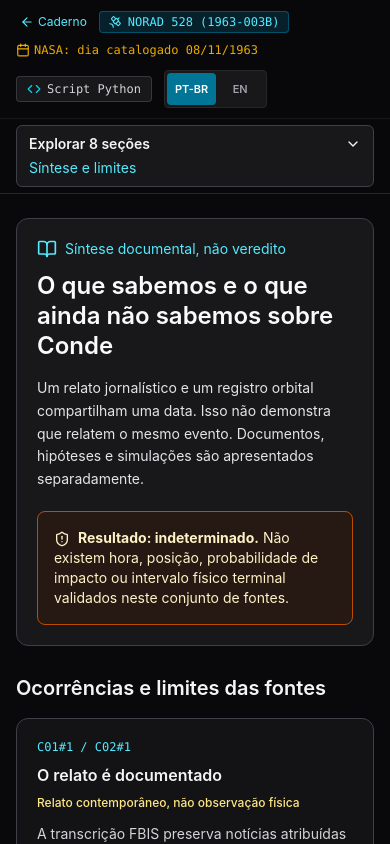
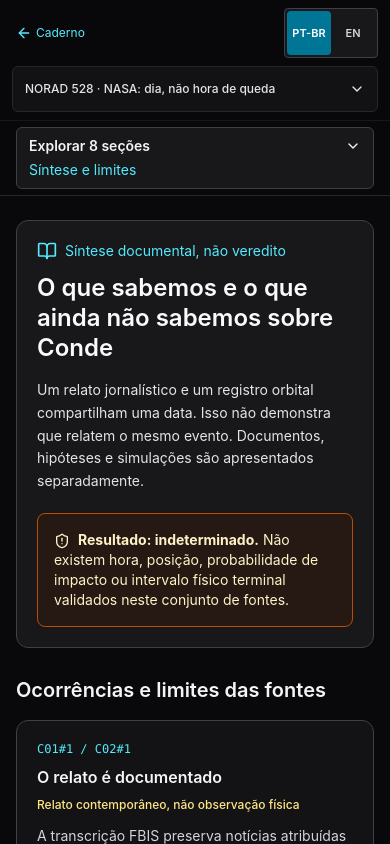
Before and after one commit to franklinbaldo/conde-incident, a React (Vite) app: page / in a window 390 px wide. Shown: the top 844 px of the page. Built offline with nearby package versions, Linux system fonts and the light colour scheme.

Commit message:
fix(lab): compact metadata behind accessible mobile disclosure

```diff
--- a/src/components/Navigation.tsx
+++ b/src/components/Navigation.tsx
@@ -125,8 +125,61 @@ export const Navigation: React.FC<NavigationProps> = ({
 
   return (
     <header className="border-b border-zinc-800 bg-zinc-950/90 backdrop-blur md:sticky md:top-0 z-50">
-      {/* Top Banner */}
-      <div className="max-w-7xl mx-auto px-4 py-2.5 flex flex-wrap items-center justify-between gap-3 text-xs border-b border-zinc-900">
+      {/* Keep the scientific metadata accessible without letting it crowd
+          the mobile first fold, including at 200% resized text. */}
+      <div data-mobile-lab-header className="mx-auto max-w-7xl border-b border-zinc-900 px-3 py-2 text-xs md:hidden">
+        <div className="flex min-w-0 flex-wrap items-center justify-between gap-2">
+          <a href={EDITORIAL_ROUTES.summary.href}
+            aria-label={lang === 'pt' ? 'Voltar ao Caderno' : 'Back to the Notebook'}
+            className="inline-flex min-h-11 items-center gap-1 rounded px-1 text-cyan-300 hover:text-white focus-visible:outline focus-visible:outline-2 focus-visible:outline-offset-2 focus-visible:outline-cyan-300">
+            <ArrowLeft className="h-4 w-4 shrink-0" aria-hidden="true" />
+            <span>{lang === 'pt' ? 'Caderno' : 'Notebook'}</span>
+          </a>
+          <div className="flex items-center rounded border border-zinc-700 bg-zinc-900 p-0.5">
+            {(['pt', 'en'] as const).map(language => (
+              <button key={language} type="button" onClick={() => setLang(language)}
+                aria-pressed={lang === language}
+                aria-label={language === 'pt' ? 'Português (Brasil)' : 'English'}
+                className={`min-h-11 min-w-11 rounded px-1 text-[11px] font-semibold focus-visible:outline focus-visible:outline-2 focus-visible:outline-offset-2 focus-visible:outline-cyan-300 ${
+                  lang === language ? 'bg-cyan-700 text-white' : 'text-zinc-300 hover:text-white'
+                }`}>
+                {language === 'pt' ? 'PT-BR' : 'EN'}
+              </button>
+            ))}
+          </div>
+        </div>
+        <details data-lab-metadata className="group mt-2 min-w-0 rounded-md border border-zinc-800 bg-zinc-900/70">
+          <summary className="flex min-h-11 cursor-pointer list-none items-center justify-between gap-2 px-3 py-2 text-zinc-200 [&::-webkit-details-marker]:hidden focus-visible:outline focus-visible:outline-2 focus-visible:outline-offset-2 focus-visible:outline-cyan-300">
+            <span className="min-w-0 break-words font-medium">
+              NORAD 528 · {lang === 'pt' ? 'NASA: dia, não hora de queda' : 'NASA: day, not impact time'}
+            </span>
+            <ChevronDown className="h-4 w-4 shrink-0 transition-transform group-open:rotate-180" aria-hidden="true" />
+          </summary>
+          <div className="grid min-w-0 gap-3 border-t border-zinc-800 px-3 py-3 text-zinc-200">
+            <p className="min-w-0 break-words font-mono text-cyan-300">NORAD 528 (1963-003B)</p>
+            <p className="min-w-0 break-words">
+              {lang === 'pt' ? 'Missão NRO 7153 (Thor-Agena D / OPS 0180)' : 'NRO mission 7153 (Thor-Agena D / OPS 0180)'}
+            </p>
+            <p className="min-w-0 break-words text-amber-300">
+              {lang === 'pt' ? 'NASA: dia catalogado 08/11/1963, sem hora de impacto comprovada' : 'NASA: catalogued day 08 Nov 1963; no verified impact time'}
+            </p>
+            {activeTab !== 'summary' && (
+              <a data-mobile-editorial-context href={editorialContext.href}
+                className="min-w-0 break-words text-cyan-300 underline underline-offset-2 focus-visible:outline focus-visible:outline-2 focus-visible:outline-offset-2 focus-visible:outline-cyan-300">
+                {lang === 'pt' ? `Contexto no Caderno: ${editorialContext.pt}` : `Notebook context: ${editorialContext.en}`}
+              </a>
+            )}
+            <button type="button" onClick={onOpenPython}
+              className="flex min-h-11 min-w-0 items-center gap-2 rounded-md border border-zinc-700 bg-zinc-950 px-3 py-2 text-left text-cyan-300 focus-visible:outline focus-visible:outline-2 focus-visible:outline-offset-2 focus-visible:outline-cyan-300">
+              <Code className="h-4 w-4 shrink-0" aria-hidden="true" />
+              <span className="min-w-0 break-words">{lang === 'pt' ? 'Script Python' : 'Python Script'}</span>
+            </button>
+          </div>
+        </details>
+      </div>
+
+      {/* Desktop banner retains the detailed provenance and export controls. */}
+      <div className="hidden max-w-7xl mx-auto px-4 py-2.5 md:flex flex-wrap items-center justify-between gap-3 text-xs border-b border-zinc-900">
         <div className="flex flex-wrap items-center gap-2 text-zinc-300">
           <a
             href={EDITORIAL_ROUTES.summary.href}
```
